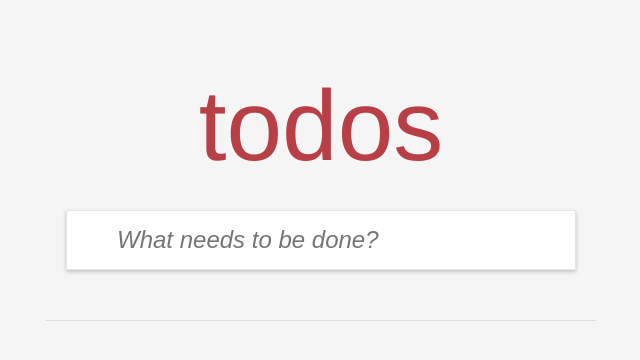
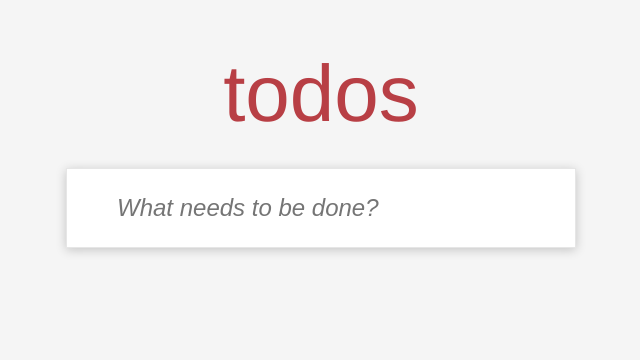
Before and after one commit to jjeong5240/modu-todo, a React (Vite) app: page / in a window 1280 px wide. Shown: the top 360 px of the page, without its empty margins (319-959 px from the left). Built offline with nearby package versions, Linux system fonts and the light colour scheme.

Commit message:
완료항목만 제거기능 & 남은 todo 갯수 표시 기능 구현

```diff
--- a/src/App.css
+++ b/src/App.css
@@ -1,4 +1,4 @@
-/* 공통 스타일 */
+
 body {
   font-family: 'Helvetica Neue', Arial, sans-serif;
   margin: 0;
@@ -7,25 +7,23 @@ body {
   color: #4d4d4d;
   display: flex;
   justify-content: center;
-  align-items: flex-start; /* 상단 배치 */
+  align-items: flex-start;
   min-height: 100vh;
 }
 
-/* 전체 앱 컨테이너 */
 .todo-app {
   width: 550px;
   margin-top: 50px;
   border-radius: 4px;
 }
 
-/* 헤더 (제목 및 입력창) */
 .todo-header {
   text-align: center;
-  padding: 20px 20px 10px;
+  padding: 0 20px 10px;
 }
 
 .todo-header h1 {
-  font-size: 100px;
+  font-size: 80px;
   font-weight: 200;
   color: #b83f45;
   margin: 0 0 10px;
@@ -34,21 +32,17 @@ body {
 
 .todo-input {
   width: 100%;
+  height: 80px;
   padding: 15px;
   padding-left: 50px;
   font-size: 24px;
   border: 1px solid #e6e6e6;
-  box-shadow: 0 2px 4px rgba(0, 0, 0, 0.2);
+  box-shadow: 0 2px 10px rgba(0, 0, 0, 0.2);
   box-sizing: border-box;
   outline: none;
   font-style: italic;
 }
 
-/* 할 일 목록 */
-.todo-list {
-  padding: 20px;
-  border-bottom: 1px solid #ddd;
-}
 
 .todo-placeholder {
   color: #aaa;
@@ -56,7 +50,6 @@ body {
   text-align: center;
 }
 
-/* 할 일 항목 */
 .todo-item {
   display: flex;
   align-items: center;
@@ -86,7 +79,6 @@ body {
   cursor: pointer;
 }
 
-/* 하단 버튼 (필터 및 완료 삭제) */
 .todo-footer {
   display: flex;
   justify-content: space-between;
--- a/src/App.jsx
+++ b/src/App.jsx
@@ -4,8 +4,8 @@ import Todo from './Todo';
 import './App.css';
 
 function App() {
-  const [todos, setTodos] = useState([]); // 할 일 목록 상태
-  const [filter, setFilter] = useState('all'); // 필터 상태 ('all', 'completed', 'active')
+  const [todos, setTodos] = useState([]);
+  const [filter, setFilter] = useState('all');
 
   const addTodo = (e) => {
     if (e.key === 'Enter' && e.target.value.trim() !== '') {
@@ -15,7 +15,7 @@ function App() {
         isCompleted: false,
       };
       setTodos([...todos, newTodo]);
-      e.target.value = ''; // 입력창 초기화
+      e.target.value = '';
     }
   };
 
@@ -38,7 +38,7 @@ function App() {
   const filteredTodos = todos.filter((todo) => {
     if (filter === 'completed') return todo.isCompleted;
     if (filter === 'active') return !todo.isCompleted;
-    return true; // 'all'
+    return true;
   });
 
   return (
@@ -49,7 +49,7 @@ function App() {
           type="text"
           className="todo-input"
           placeholder="What needs to be done?"
-          onKeyPress={addTodo} // Enter 키 이벤트
+          onKeyPress={addTodo}
         />
       </div>
 
```
